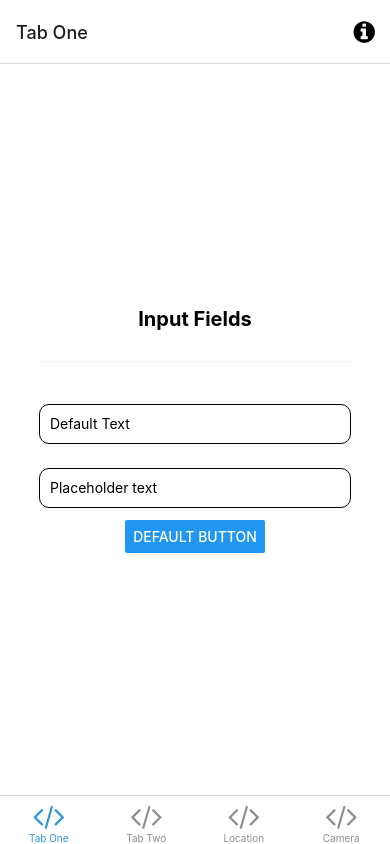
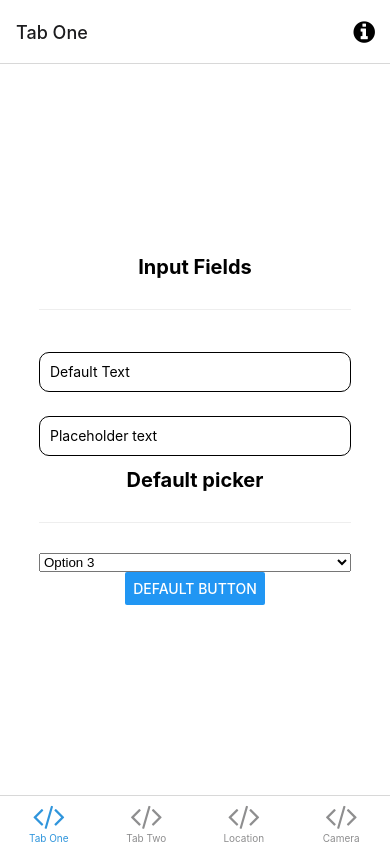
Before and after one commit to shannonkjones/Plant-Aid-Mobile-App, a React Native app: screen /TabOne in a window 390 px wide. Built offline with nearby package versions, Linux system fonts and the light colour scheme; what expo-linking would draw is missing.

Commit message:
Added picker/select

```diff
--- a/package.json
+++ b/package.json
@@ -15,6 +15,7 @@
   },
   "dependencies": {
     "@expo/vector-icons": "^12.0.0",
+    "@react-native-picker/picker": "2.2.1",
     "@react-navigation/bottom-tabs": "^6.0.5",
     "@react-navigation/native": "^6.0.2",
     "@react-navigation/native-stack": "^6.1.0",
--- a/screens/TabOneScreen.tsx
+++ b/screens/TabOneScreen.tsx
@@ -1,5 +1,6 @@
 import React from "react";
 import { StyleSheet, TextInput, Button, Alert } from 'react-native';
+import {Picker} from '@react-native-picker/picker';
 
 import EditScreenInfo from '../components/EditScreenInfo';
 import { Text, View } from '../components/Themed';
@@ -8,6 +9,7 @@ import { RootTabScreenProps } from '../types';
 export default function TabOneScreen({ navigation }: RootTabScreenProps<'TabOne'>) {
   const [text, onChangeText] = React.useState("Default Text");
   const [number, onChangeNumber] = React.useState(null);
+  const [selectedOption, setSelectedOption] = React.useState("3");
   return (
     <View style={styles.container}>
       <Text style={styles.title}>Input Fields</Text>
@@ -24,6 +26,19 @@ export default function TabOneScreen({ navigation }: RootTabScreenProps<'TabOne'
         placeholder="Placeholder text"
         //keyboardType="numeric"
       />
+      <Text style={styles.title}>Default picker</Text>
+      <View style={styles.separator} lightColor="#eee" darkColor="rgba(255,255,255,0.1)" />
+      <Picker
+        style={styles.picker}
+        selectedValue={selectedOption}
+        onValueChange={(itemValue, itemIndex) =>
+          setSelectedOption(itemValue)
+        }>
+        <Picker.Item label="Option 1" value="1" />
+        <Picker.Item label="Option 2" value="2" />
+        <Picker.Item label="Option 3" value="3" />
+        <Picker.Item label="Option 4" value="4" />
+      </Picker>
       <Button
         title="Default button"
         onPress={() => Alert.alert(' Button pressed')}
@@ -55,4 +70,7 @@ const styles = StyleSheet.create({
     padding: 10,
     width: "80%",
   },
+  picker: {
+    width: "80%",
+  }
 });
```
Also changed, not shown: 2 other files (tests, documents, lock files or other folders).
